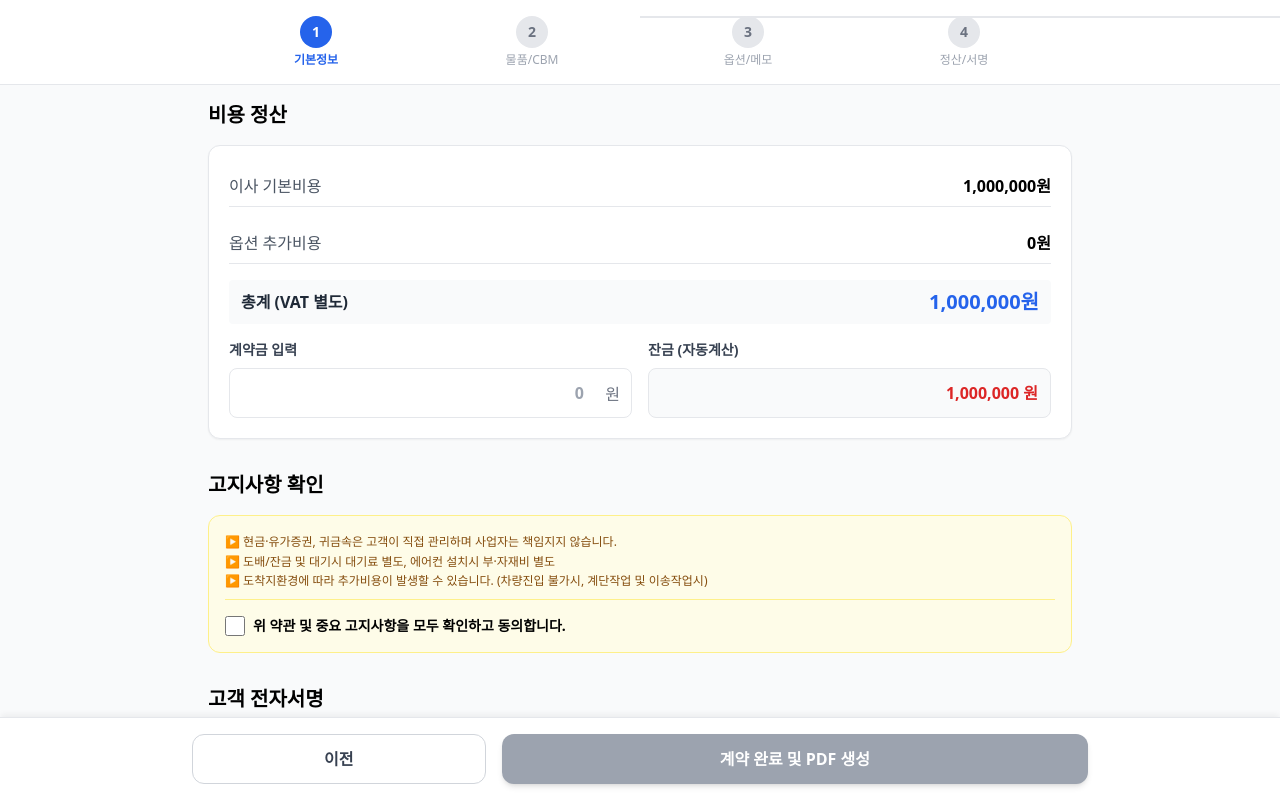
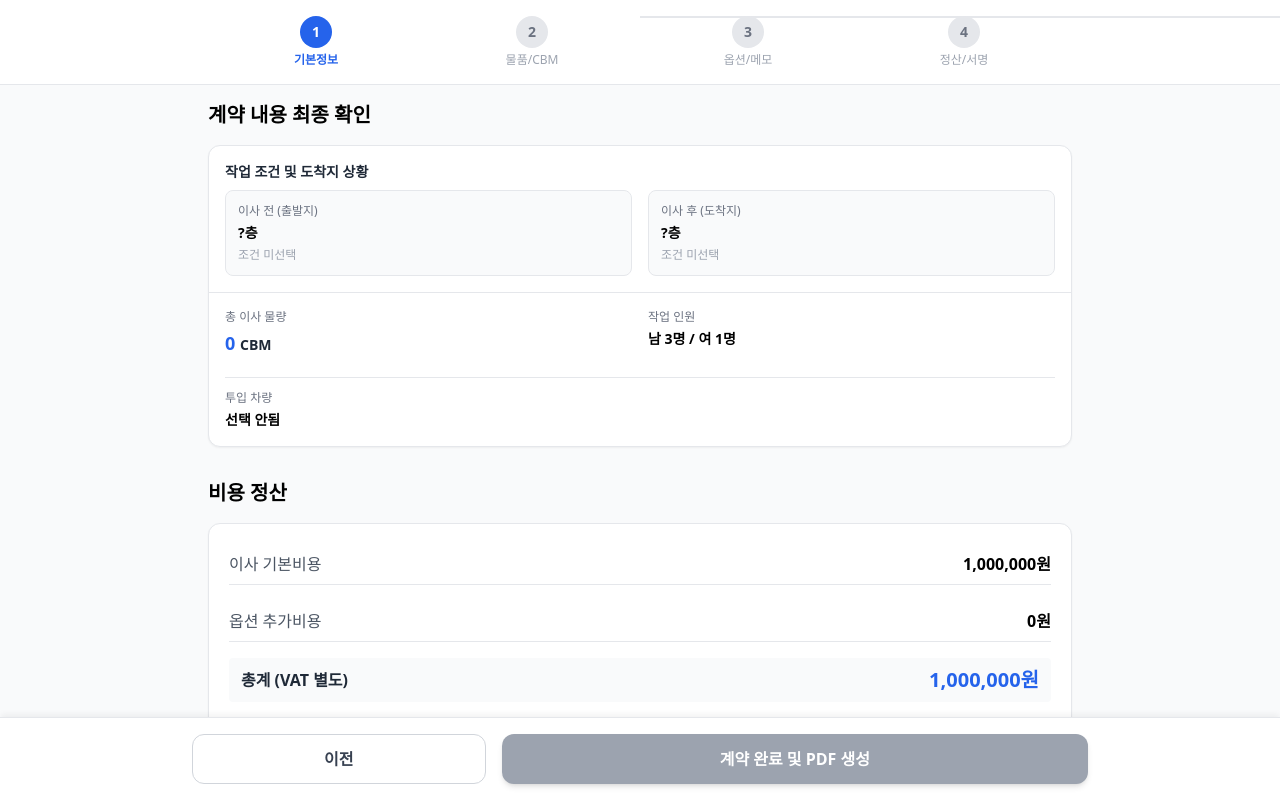
Before and after one commit to grigobio237-eng/20260822-tongin, a Next.js app: page /step4 in a window 1280 px wide. Shown: the top 798 px of the page. Built offline with nearby package versions, Linux system fonts and the light colour scheme; what @react-pdf/renderer would draw is missing.

Commit message:
fix: Step 3 포장재료 항목 PDF 원본 기준 전체 반영 (22개)

```diff
--- a/src/app/(wizard)/step3/page.tsx
+++ b/src/app/(wizard)/step3/page.tsx
@@ -39,7 +39,11 @@ export default function Step3Page() {
     updateOption(optionName, isSelected ? 0 : 1);
   };
 
-  const PACKING_MATERIALS = ['이불BOX', '옷BOX', '아이스BOX', '종이BOX', '팟도(大)', '팟도(中)', '담보루', '에어캡', '랩', '테이프'];
+  const PACKING_MATERIALS = [
+    '장농', '냉장고', '이불BOX', '中BOX', '팟도大', '쇼파', '랩', '침대',
+    '분해장농', '김치냉장고大', '옷BOX', '小BOX', '팟도中', '세탁기', '에어캡',
+    '5단서랍장', '김치냉장고中', '아이스BOX', '종이BOX', '담보루', '피아노', '테이프'
+  ];
 
   return (
     <div className="space-y-8 pb-24">
--- a/src/app/(wizard)/step4/page.tsx
+++ b/src/app/(wizard)/step4/page.tsx
@@ -125,6 +125,82 @@ export default function Step4Page() {
 
   return (
     <div className="space-y-8 pb-24">
+      {/* 0. 계약 내용 최종 확인 */}
+      <section>
+        <h2 className="text-xl font-bold mb-4">계약 내용 최종 확인</h2>
+        <div className="bg-white rounded-xl shadow-sm border overflow-hidden text-sm">
+          {/* 작업 조건 */}
+          <div className="border-b p-4">
+            <h3 className="font-bold text-gray-800 mb-2">작업 조건 및 도착지 상황</h3>
+            <div className="grid grid-cols-1 sm:grid-cols-2 gap-4">
+              <div className="bg-gray-50 p-3 rounded-lg border">
+                <span className="block text-xs text-gray-500 mb-1">이사 전 (출발지)</span>
+                <p className="font-semibold">{customerInfo.departureFloor || '?'}층</p>
+                <div className="flex gap-1 mt-1 flex-wrap">
+                  {customerInfo.departureConditions.length > 0 ? (
+                    customerInfo.departureConditions.map(c => (
+                      <span key={c} className="px-2 py-0.5 bg-blue-100 text-blue-700 rounded text-xs">{c}</span>
+                    ))
+                  ) : (
+                    <span className="text-gray-400 text-xs">조건 미선택</span>
+                  )}
+                </div>
+              </div>
+              <div className="bg-gray-50 p-3 rounded-lg border">
+                <span className="block text-xs text-gray-500 mb-1">이사 후 (도착지)</span>
+                <p className="font-semibold">{customerInfo.arrivalFloor || '?'}층</p>
+                <div className="flex gap-1 mt-1 flex-wrap">
+                  {customerInfo.arrivalConditions.length > 0 ? (
+                    customerInfo.arrivalConditions.map(c => (
+                      <span key={c} className="px-2 py-0.5 bg-blue-100 text-blue-700 rounded text-xs">{c}</span>
+                    ))
+                  ) : (
+                    <span className="text-gray-400 text-xs">조건 미선택</span>
+                  )}
+                </div>
+                {customerInfo.arrivalStatus && (
+                  <div className="mt-2 pt-2 border-t">
+                    <span className="px-2 py-0.5 bg-purple-100 text-purple-700 rounded text-xs">{customerInfo.arrivalStatus}</span>
+                  </div>
+                )}
+              </div>
+            </div>
+          </div>
+
+          {/* 자원 및 물량 */}
+          <div className="p-4 grid grid-cols-2 gap-4">
+            <div>
+              <span className="block text-xs text-gray-500 mb-1">총 이사 물량</span>
+              <p className="font-bold text-lg text-blue-600">{store.totalCbm} <span className="text-sm text-gray-800">CBM</span></p>
+            </div>
+            <div>
+              <span className="block text-xs text-gray-500 mb-1">작업 인원</span>
+              <p className="font-bold">남 {store.resources.workerMale}명 / 여 {store.resources.workerFemale}명</p>
+            </div>
+            <div className="col-span-2 border-t pt-3 mt-1">
+              <span className="block text-xs text-gray-500 mb-1">투입 차량</span>
+              <p className="font-bold">
+                {store.resources.vehicles.fiveTon > 0 && `5톤 ${store.resources.vehicles.fiveTon}대 `}
+                {store.resources.vehicles.twoHalfTon > 0 && `2.5톤 ${store.resources.vehicles.twoHalfTon}대 `}
+                {store.resources.vehicles.oneTon > 0 && `1톤 ${store.resources.vehicles.oneTon}대`}
+                {(store.resources.vehicles.fiveTon === 0 && store.resources.vehicles.twoHalfTon === 0 && store.resources.vehicles.oneTon === 0) && '선택 안됨'}
+              </p>
+            </div>
+            {Object.keys(store.resources.materials).length > 0 && (
+              <div className="col-span-2 border-t pt-3 mt-1">
+                <span className="block text-xs text-gray-500 mb-1">포장 재료</span>
+                <div className="flex gap-2 flex-wrap">
+                  {Object.entries(store.resources.materials).map(([mat, qty]) => {
+                    if (!qty) return null;
+                    return <span key={mat} className="px-2 py-1 bg-gray-100 rounded text-xs font-semibold">{mat} : {qty}</span>;
+                  })}
+                </div>
+              </div>
+            )}
+          </div>
+        </div>
+      </section>
+
       {/* 1. 정산 금액 요약 */}
       <section>
         <h2 className="text-xl font-bold mb-4">비용 정산</h2>
--- a/src/store/wizardStore.ts
+++ b/src/store/wizardStore.ts
@@ -86,8 +86,8 @@ const initialRoomItems: AllRoomsState = (Object.keys(ROOM_CATEGORIES) as RoomCat
 
 const initialResources: ResourceState = {
   vehicles: { fiveTon: 0, twoHalfTon: 0, oneTon: 0 },
-  workerMale: 0,
-  workerFemale: 0,
+  workerMale: 3,
+  workerFemale: 1,
   materials: {}
 };
 
```
